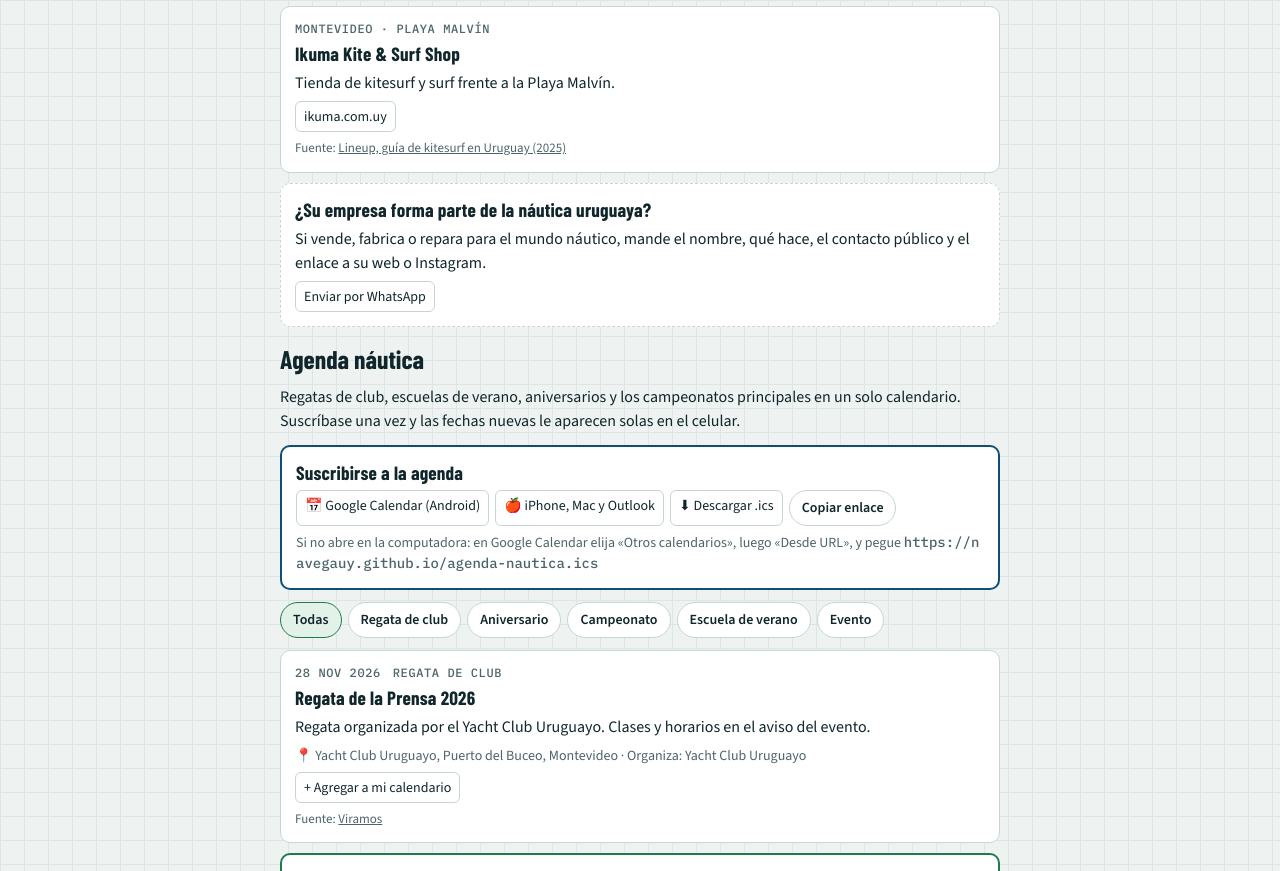
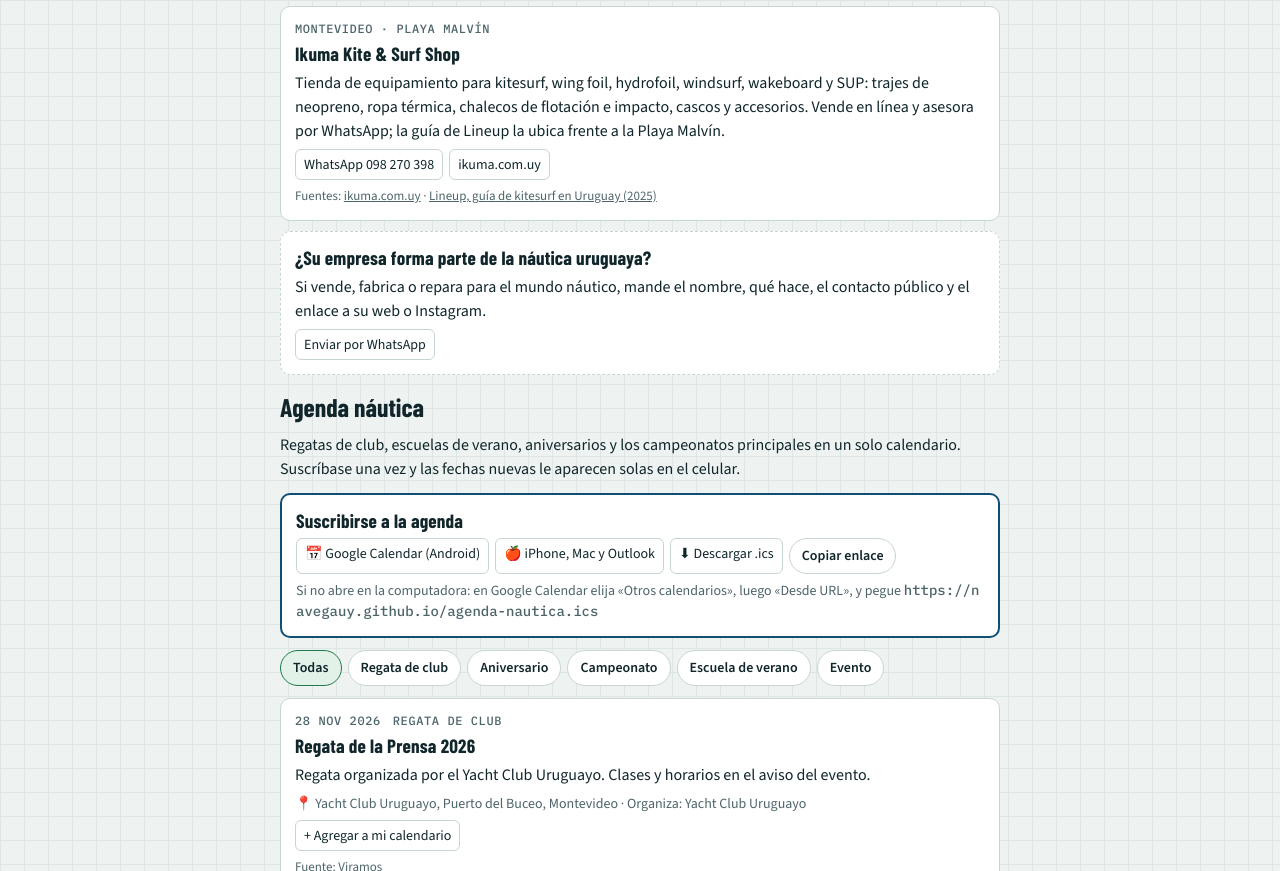
Before and after one commit to navegauy/Navegauy.github.io, a plain HTML site: page docencia-de-vela.html in a window 1280 px wide. Shown: the part 9288-10159 px from the top of the page. Drawn offline with nearby package versions, Linux system fonts and the light colour scheme.

Commit message:
Ikuma: qué vende, WhatsApp y fuente propia, en español e inglés
Co-Authored-By: Claude Opus 5.5 <noreply@anthropic.com>
Claude-Session: https://claude.ai/code/session_017bdPideCkhwdekYoFdLAte

```diff
--- a/docencia-de-vela.html
+++ b/docencia-de-vela.html
@@ -162,7 +162,7 @@ footer{font-size:13px;color:var(--muted);text-align:center}
       <div class="card"><div class="meta"><span>Montevideo · Puerto del Buceo</span></div><h3>Bermúdez Náutica</h3><p>Representante oficial de los veleros Bavaria en Uruguay: venta, repuestos, puesta en marcha de barcos nuevos, jarcia, mantenimiento y reparaciones eléctricas.</p><div class="contacts"><a href="tel:+59826288059">☎ 2628 8059</a></div><p class="src">Fuente: <a href="https://www.bavariayachts.com/service/dealers/bermudez-nautica-76/" target="_blank" rel="noopener">Bavaria Yachts, red de representantes</a></p></div>
       <div class="card"><div class="meta"><span>Montevideo</span></div><h3>Quantum Sails Uruguay</h3><p>Velería: velas nuevas, servicio, reparaciones y recortes. Alejandro Chucarro 1168.</p><div class="contacts"><a href="tel:+59899878918">☎ 099 878 918</a></div><p class="src">Fuente: <a href="https://www.quantumsails.com/en/lofts/quantum-sails-uruguay" target="_blank" rel="noopener">quantumsails.com</a></p></div>
       <div class="card"><div class="meta"><span>Montevideo</span></div><h3>Todo Sailing</h3><p>Tienda náutica: accesorios Lalizas, cartografía y electrónica Garmin, y equipamiento para veleros. Agente e instalador autorizado de enrolladores Furlex, con servicio de rigging. Av. Gral. Flores 3280, de lunes a viernes de 10 a 18.</p><div class="contacts"><a href="https://wa.me/59892439999" target="_blank" rel="noopener">WhatsApp 092 439 999</a><a href="tel:098575431">☎ 098 575 431</a><span>pbresque@todosailing.com</span><a href="https://www.instagram.com/todosailing/" target="_blank" rel="noopener">Instagram @todosailing</a></div><p class="src">Fuentes: <a href="https://www.todosailing.com/" target="_blank" rel="noopener">todosailing.com</a> · <a href="https://support.seldenmast.com/es/services/find_your_retailer/by_country/__country_UY.html" target="_blank" rel="noopener">Seldén Mast, red de concesionarios</a></p></div>
-      <div class="card"><div class="meta"><span>Montevideo · Playa Malvín</span></div><h3>Ikuma Kite &amp; Surf Shop</h3><p>Tienda de kitesurf y surf frente a la Playa Malvín.</p><div class="contacts"><a href="https://www.ikuma.com.uy/" target="_blank" rel="noopener">ikuma.com.uy</a></div><p class="src">Fuente: <a href="https://lineup.surf/es/news/kitesurf-en-uruguay" target="_blank" rel="noopener">Lineup, guía de kitesurf en Uruguay (2025)</a></p></div>
+      <div class="card"><div class="meta"><span>Montevideo · Playa Malvín</span></div><h3>Ikuma Kite &amp; Surf Shop</h3><p>Tienda de equipamiento para kitesurf, wing foil, hydrofoil, windsurf, wakeboard y SUP: trajes de neopreno, ropa térmica, chalecos de flotación e impacto, cascos y accesorios. Vende en línea y asesora por WhatsApp; la guía de Lineup la ubica frente a la Playa Malvín.</p><div class="contacts"><a href="https://wa.me/59898270398" target="_blank" rel="noopener">WhatsApp 098 270 398</a><a href="https://www.ikuma.com.uy/" target="_blank" rel="noopener">ikuma.com.uy</a></div><p class="src">Fuentes: <a href="https://www.ikuma.com.uy/" target="_blank" rel="noopener">ikuma.com.uy</a> · <a href="https://lineup.surf/es/news/kitesurf-en-uruguay" target="_blank" rel="noopener">Lineup, guía de kitesurf en Uruguay (2025)</a></p></div>
       <div class="card" style="border-style:dashed">
         <h3>¿Su empresa forma parte de la náutica uruguaya?</h3>
         <p>Si vende, fabrica o repara para el mundo náutico, mande el nombre, qué hace, el contacto público y el enlace a su web o Instagram.</p>
```
Also changed, not shown: en/docencia-de-vela.html (+1 -1 lines).
